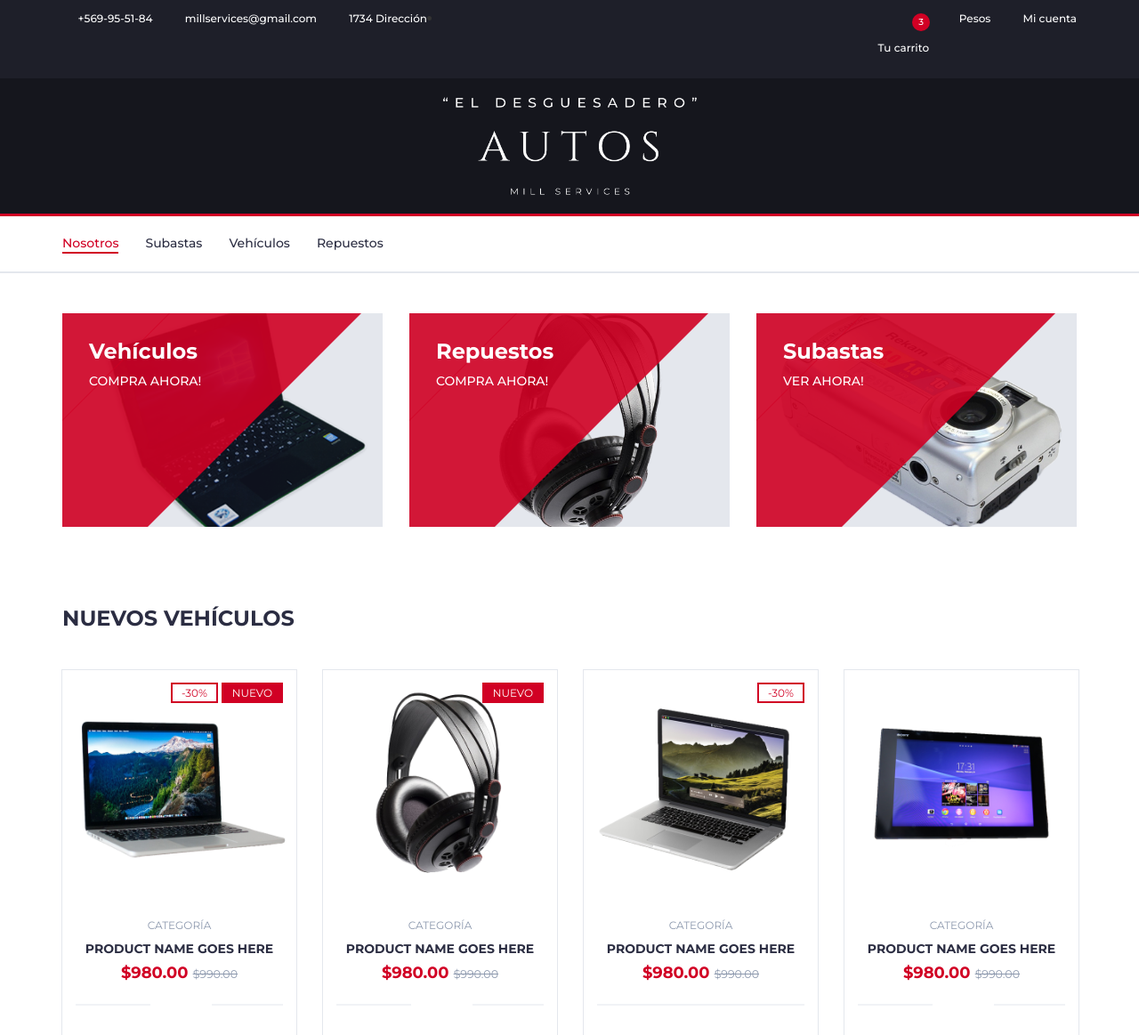
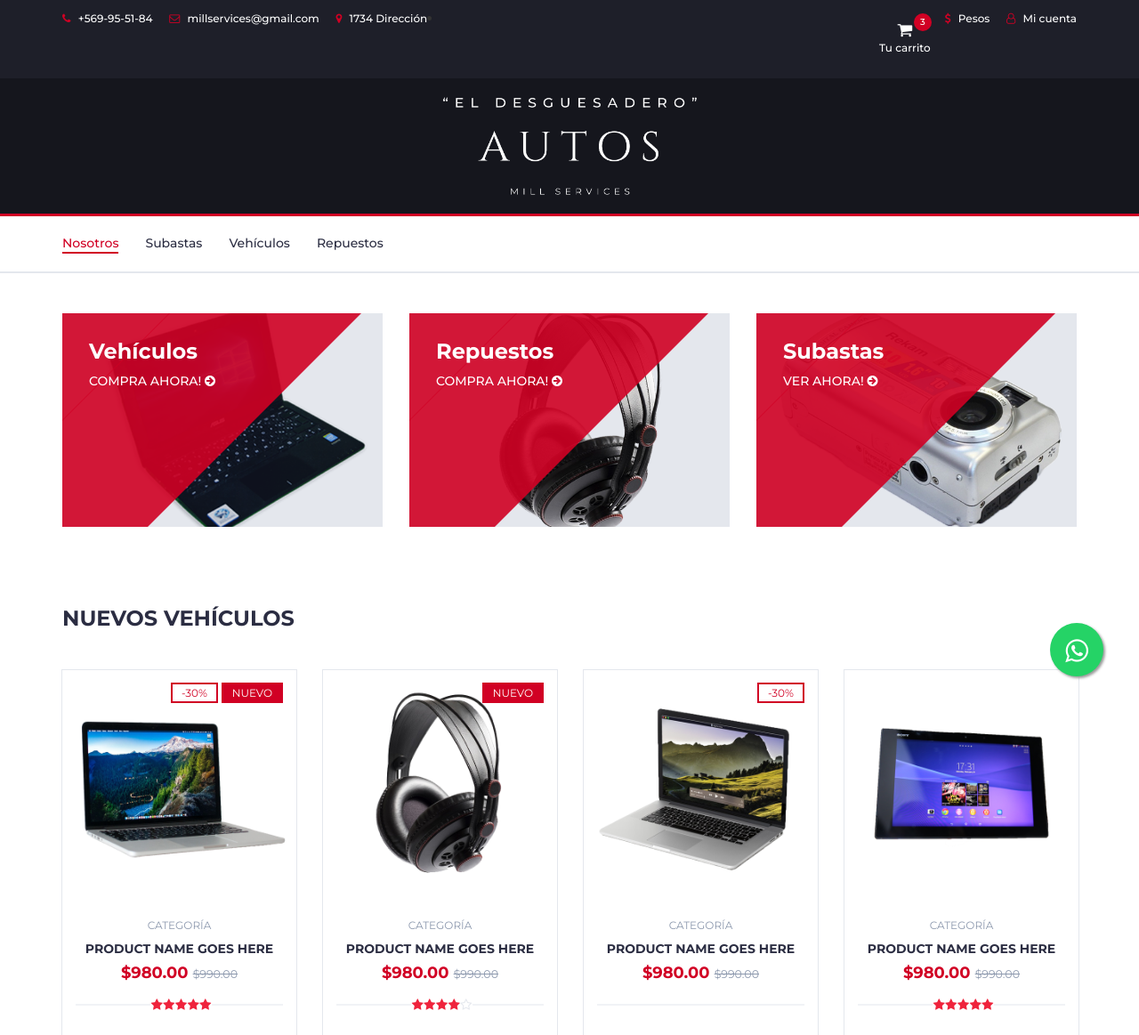
Before and after one commit to fate-9x/deshuezadero, a Django app: page / in a window 1280 px wide. Shown: the top 1163 px of the page at 89% size. Run offline with Django 3.2, Linux system fonts and the light colour scheme; some libraries are stand-ins or nearby versions; some web fonts are replaced.

Commit message:
Whatsapp v1

```diff
--- /dev/null
+++ b/deshuezadero/static/css/WhatsApp.css
@@ -0,0 +1,28 @@
+a:visited {
+    color: #FFF;
+}
+
+.float {
+    position: fixed;
+    width: 60px;
+    height: 60px;
+    bottom: 40px;
+    right: 40px;
+    background-color: #25d366;
+    color: #FFF;
+    border-radius: 50px;
+    text-align: center;
+    font-size: 30px;
+    box-shadow: 2px 2px 3px #999;
+    z-index: 100;
+}
+
+.float:hover {
+    text-decoration: none;
+    color: #25d366;
+    background-color: #fff;
+}
+
+.my-float {
+    margin-top: 16px;
+}
--- a/deshuezadero/static/css/style.css
+++ b/deshuezadero/static/css/style.css
@@ -84,7 +84,7 @@ a {
 
 a:hover,
 a:focus {
-    color: #D10024;
+    color: #FFF;
     text-decoration: none;
     outline: none;
 }
--- a/deshuezadero/templates/home/index.html
+++ b/deshuezadero/templates/home/index.html
@@ -3,6 +3,13 @@
 {% load static %}
 
 {% block content %}
+    <!--Whatsapp-->
+    <link rel="stylesheet" href="https://maxcdn.bootstrapcdn.com/font-awesome/4.5.0/css/font-awesome.min.css">
+    <a href="https://api.whatsapp.com/send?phone=5195508107&text=Hola%21%20Quisiera%20m%C3%A1s%20informaci%C3%B3n%20sobre%20Varela%202." class="float" target="_blank">
+    <i class="fa fa-whatsapp my-float"></i>
+    </a>
+    <!--/Whatsapp-->
+
     <!-- SECTION -->
     <div class="section">
         <!-- container -->
--- a/deshuezadero/templates/layout/base.html
+++ b/deshuezadero/templates/layout/base.html
@@ -28,6 +28,9 @@
 
     <!-- Custom stlylesheet -->
     <link type="text/css" rel="stylesheet" href="{% static 'css/style.css' %}" />
+
+    <!--whatsapp-->
+    <link type="text/css" rel="stylesheet" href="{% static 'css/WhatsApp.css' %}" />
 
     <!-- HTML5 shim and Respond.js for IE8 support of HTML5 elements and media queries -->
     <!-- WARNING: Respond.js doesn't work if you view the page via file:// -->
```
Also changed, not shown: deshuezadero/templates/WhatsApp/WhatsApp.html (added, +26 -0 lines).
